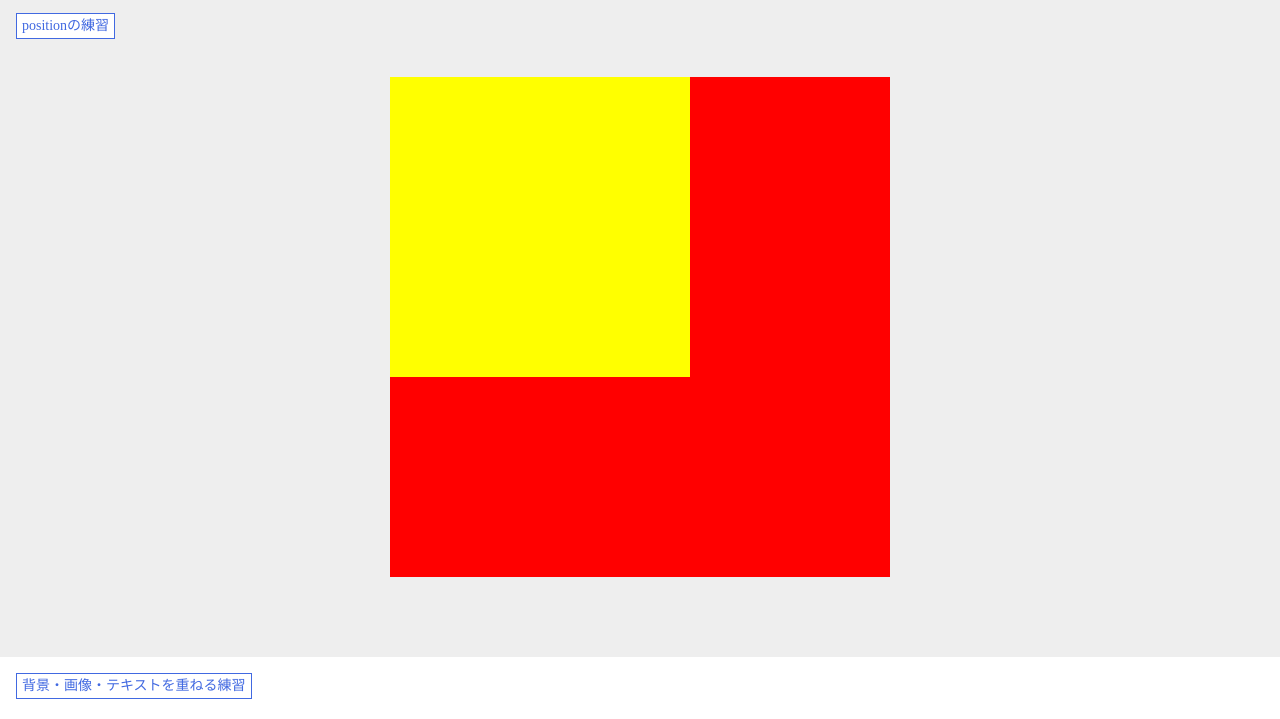
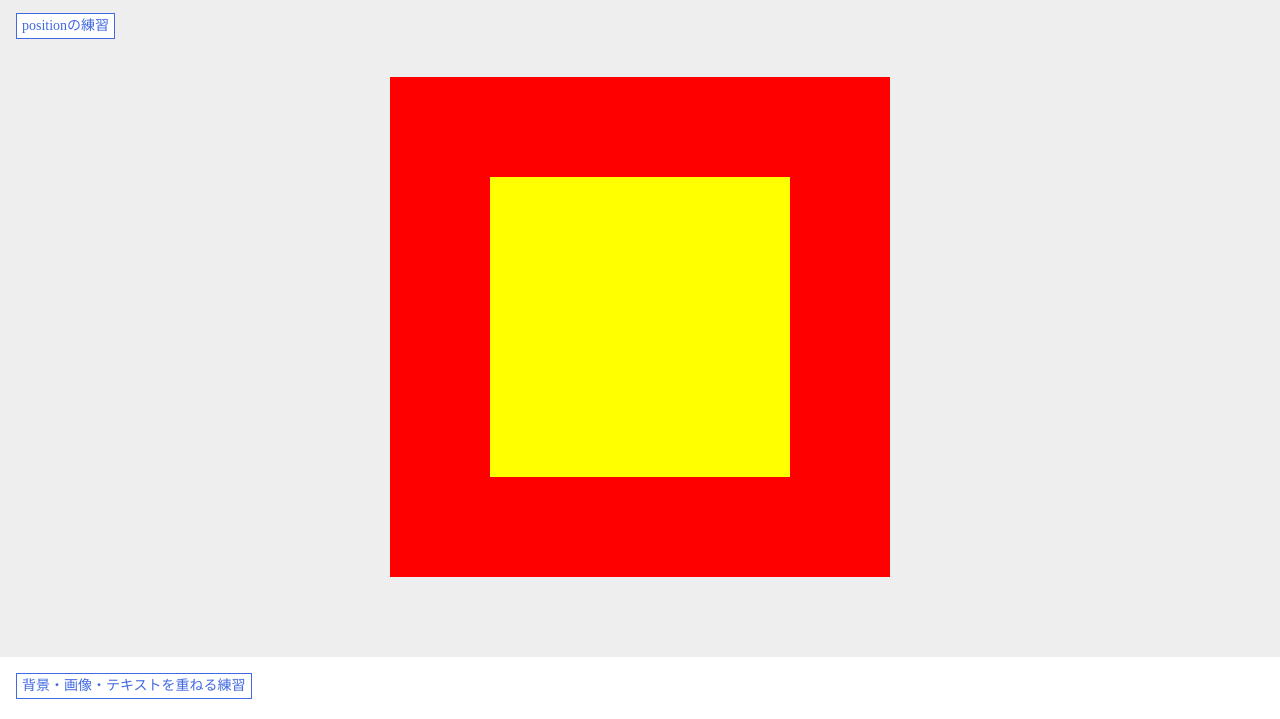
Before and after one commit to netaro-N/design-0202, a plain HTML site: page index.html in a window 1280 px wide. Shown: the part 81-800 px from the top of the page. Drawn offline with Linux system fonts and the light colour scheme.

Commit message:
position oyobi section naruhodone

```diff
--- a/style.css
+++ b/style.css
@@ -48,6 +48,7 @@ section:nth-child(odd){
   height: 500px;
   margin: auto;
   /* ここからpositionプロパティを追加 */
+  position: relative;
 }
 
 .position-inner{
@@ -55,6 +56,9 @@ section:nth-child(odd){
   width: 300px;
   height: 300px;
   /* ここからpositionプロパティを追加 */
+  position: absolute;
+  top: 100px;
+  left: 100px;
 }
 
 /* ここからposition1,position2,position3についての記述 */
```
